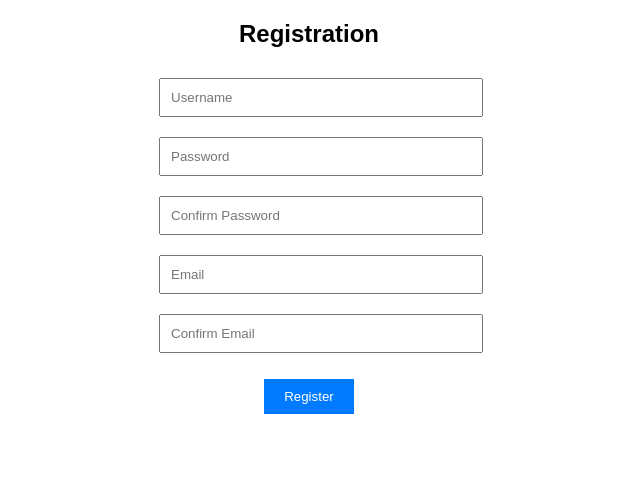
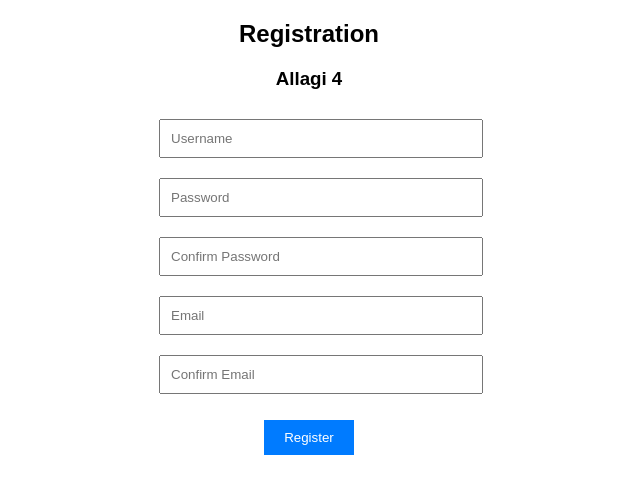
Before and after one commit to dinstyle/Edu-SM, a plain HTML site: page registration.html in a window 1280 px wide. Shown: the whole page, without its empty margins (331-971 px from the left). Drawn offline with Linux system fonts and the light colour scheme.

Commit message:
Allagi 4

```diff
--- a/registration.html
+++ b/registration.html
@@ -43,6 +43,7 @@
 <body>
     <div class="container">
         <h2>Registration</h2>
+        <h3>Allagi 4</h3>
         <form id="registrationForm" onsubmit="return validateForm()">
             <input type="text" id="username" placeholder="Username" required>
             <input type="password" id="password" placeholder="Password" required>
```
Also changed, not shown: home.html (+1 -0 lines), index.html (+1 -0 lines).
